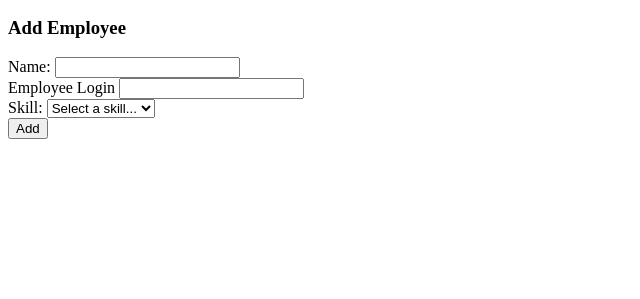
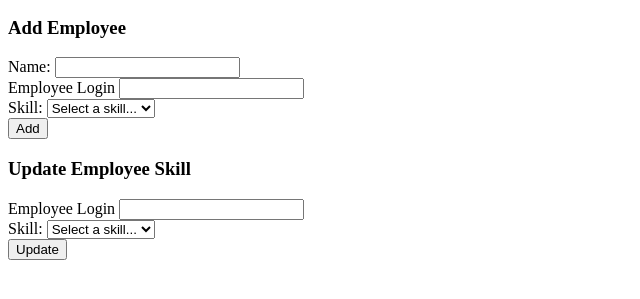
Before and after one commit to nnpk1007/phase-1-project-employee-management-system, a plain HTML site: page index.html in a window 1280 px wide. Shown: the part 157-456 px from the top of the page, without its empty margins (0-640 px from the left). Drawn offline with Linux system fonts and the light colour scheme; no server answers.

Commit message:
adds a form to update employee skill

```diff
--- a/index.html
+++ b/index.html
@@ -41,6 +41,25 @@
                 </div>
                 <button type="submit" id="add-employee-button">Add</button>
             </form>
+            <!-- form to update employee skill-->
+            <form id="update-employee-form">
+                <h3>Update Employee Skill</h3>
+                <div>
+                    <label for="employee-login>">Employee Login</label>
+                    <input type="text" id="employee-id" required />
+                </div>
+                <div>
+                    <label for="employee-skill-update">Skill:</label>
+                    <select id="employee-skill-update">
+                        <option value="">Select a skill...</option>
+                        <option value="titan">Titan</option>
+                        <option value="vareo">Vareo</option>
+                        <option value="finalize">Finalize</option>
+                        <option value="inkjet">Inkjet</option>
+                    </select>
+                </div>
+                <button type="submit" id="update-skill-button">Update</button>
+            </form>
         </section>
     </main>
     <script src="main.js"></script>
```
